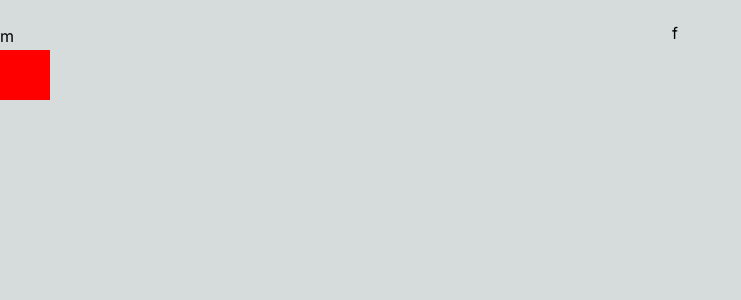
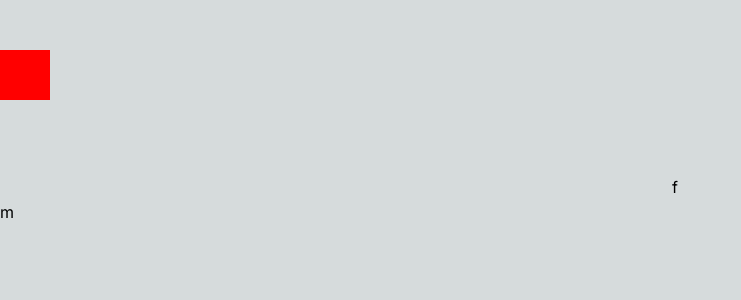
Before and after one commit to Tkach-Illia/sitegame, a Next.js app: page / in a window 1280 px wide. Shown: the top 300 px of the page, without its empty margins (0-741 px from the left). Built offline with nearby package versions, Linux system fonts and the light colour scheme.

Commit message:
add animation for letters

```diff
--- /dev/null
+++ b/app/components/AnimatedLetter.tsx
@@ -0,0 +1,30 @@
+"use client"
+
+import { useSpring, animated } from "react-spring";
+
+type LetterProps = {
+  left: number;
+  top: number;
+  letter: string;
+};
+
+const AnimatedLetter: React.FC<LetterProps> = ({ left, top, letter }) => {
+  const spring = useSpring({
+    to: { top: top },
+    config: { duration: 1000 },
+  });
+
+  return (
+    <animated.div
+      style={{
+        position: "absolute",
+        top: spring.top,
+        left: left,
+      }}
+    >
+      <p>{letter}</p>
+    </animated.div>
+  );
+};
+
+export default AnimatedLetter;
--- a/app/components/Letters.tsx
+++ b/app/components/Letters.tsx
@@ -1,6 +1,7 @@
 "use client"
 
 import { useEffect, useState } from "react"
+import AnimatedLetter from "./AnimatedLetter";
 
 interface Letter{
   left: number,
@@ -22,30 +23,19 @@ export default function Letters( {time}: Props ) {
         const left = Math.floor(Math.random() * window.innerWidth) + 1;
         const letter: Letter = { left: left, top: 0, letter: "f" };
         setLetterList((prevLetterList) => [...prevLetterList, letter]);
-        console.log(letterList);
       }
-      console.log(time);
 
     },[time]
   )
 
   const updatedArray: Letter[] = letterList.map((element: Letter) => {
-    return {left:element.left, top: element.top + 3, letter: element.letter};
+    return {left:element.left, top: element.top + 25, letter: element.letter};
   });
 
   return (
     <div>
       {letterList.map((item) => (
-        <div
-          key={item.left}
-          style={{
-            position: 'absolute',
-            top: item.top,
-            left: item.left,
-          }}
-        >
-          <p>{item.letter}</p>
-        </div>
+      <AnimatedLetter key={item.left} left={item.left} top={item.top} letter={item.letter} />
       ))}
     </div>
   )
```
